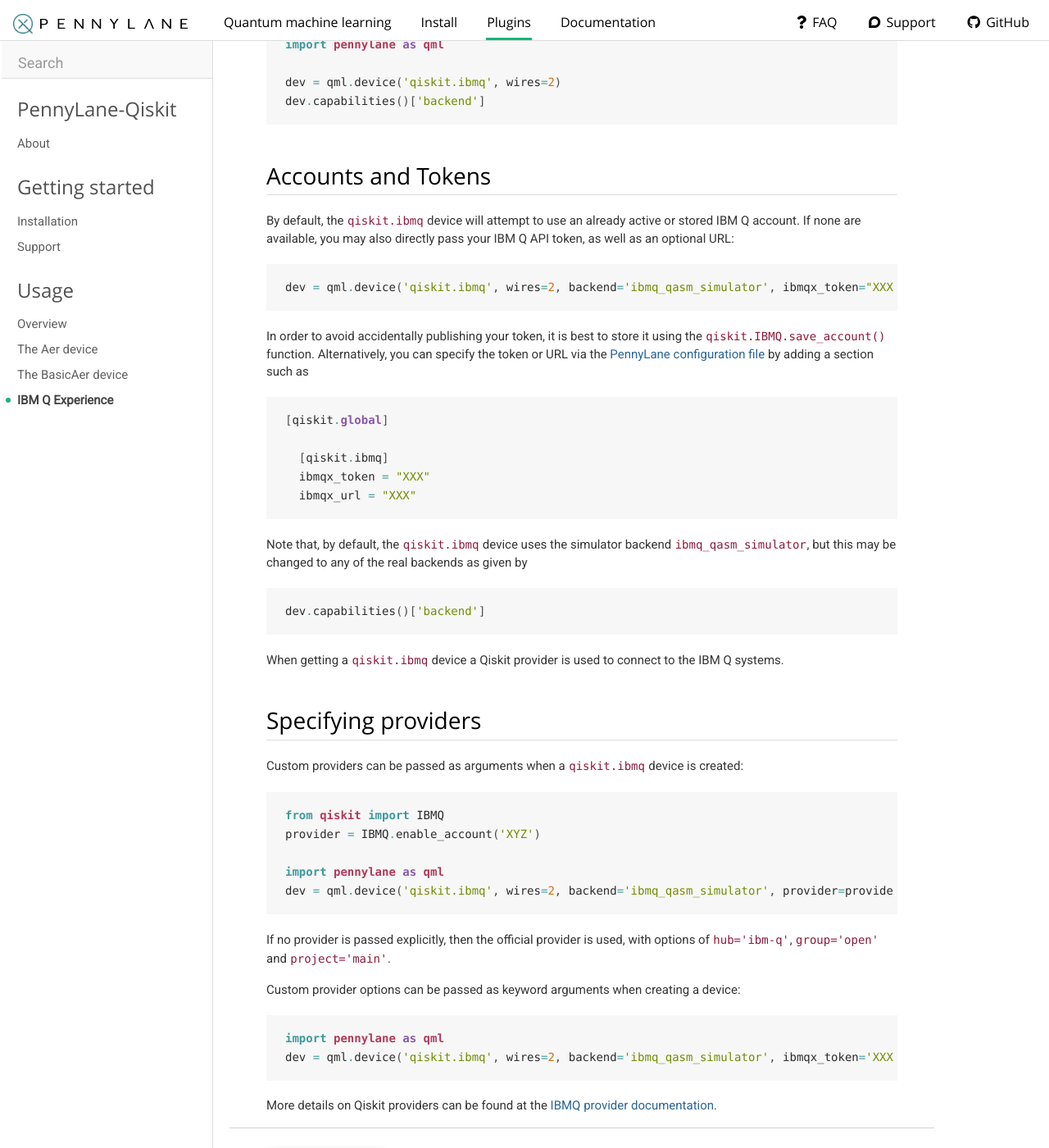
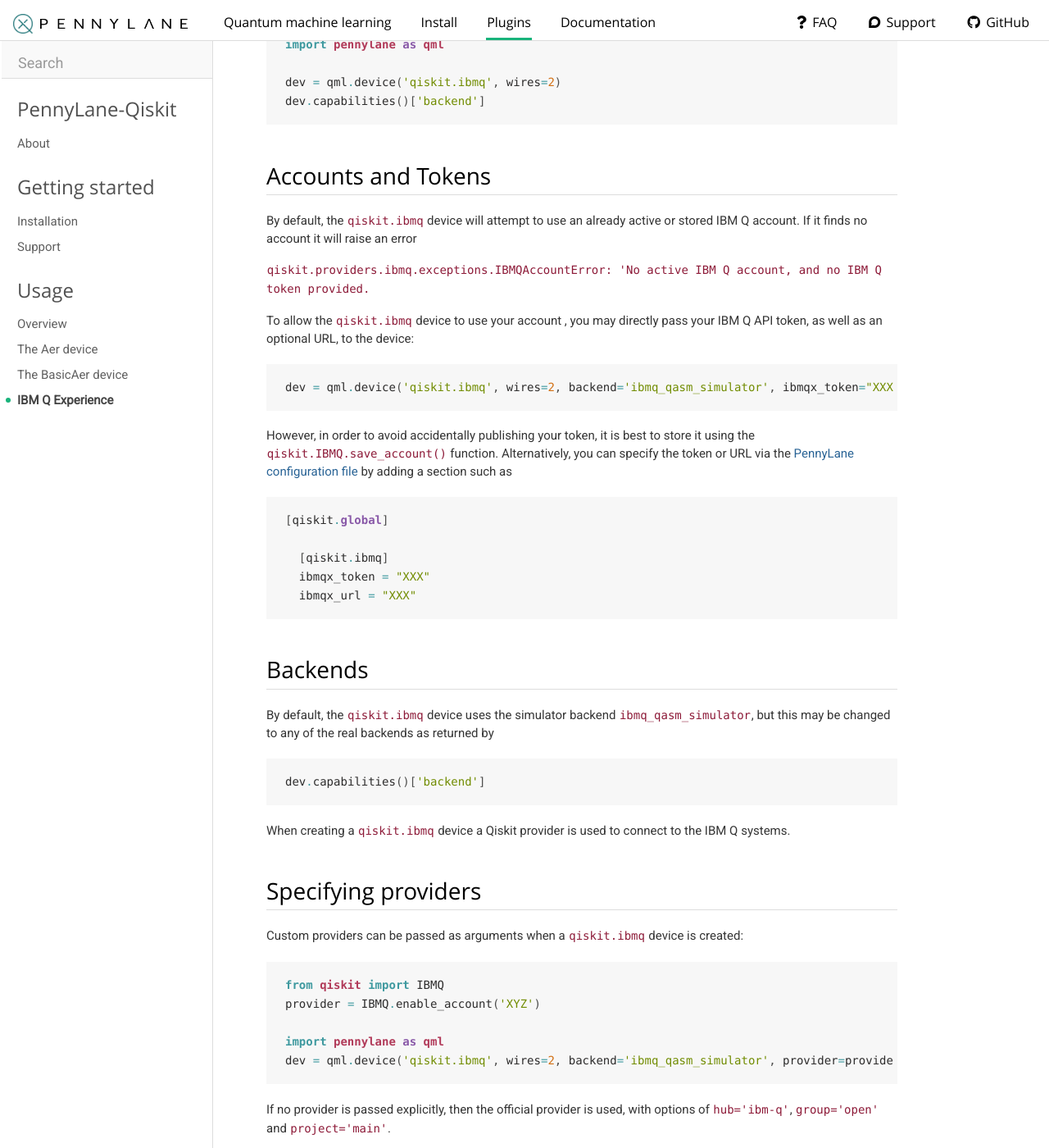
Before and after one commit to PennyLaneAI/pennylane-qiskit, a Sphinx documentation site: the page built from doc/devices/ibmq.rst, in a window 1280 px wide and 1400 px high, scrolled down 284 px. Shown: the whole window at 82% size. Built offline with Sphinx 7.4.7, drawn with Linux system fonts in a browser that asks for light colours; nearby versions of some CDN libraries; the version number could not be read and is left out; some of the changed text lies outside the part shown.

Commit message:
polishibmq docs

```diff
--- a/doc/devices/ibmq.rst
+++ b/doc/devices/ibmq.rst
@@ -18,15 +18,19 @@
 ~~~~~~~~~~~~~~~~~~~
 
 By default, the ``qiskit.ibmq`` device will attempt to use an already active or stored
-IBM Q account. If none are available, you may also directly pass your IBM Q API token,
-as well as an optional URL:
+IBM Q account. If it finds no account it will raise an error
+
+``qiskit.providers.ibmq.exceptions.IBMQAccountError: 'No active IBM Q account, and no IBM Q token provided.``
+
+To allow the ``qiskit.ibmq`` device to use your account , you may directly pass your IBM Q API token,
+as well as an optional URL, to the device:
 
 .. code-block:: python
 
     dev = qml.device('qiskit.ibmq', wires=2, backend='ibmq_qasm_simulator', ibmqx_token="XXX")
 
 
-In order to avoid accidentally publishing your token, it is best to store it using the
+However, in order to avoid accidentally publishing your token, it is best to store it using the
 ``qiskit.IBMQ.save_account()`` function. Alternatively, you can specify the token or URL via the
 `PennyLane configuration file <https://pennylane.readthedocs.io/en/latest/introduction/configuration.html>`__ by
 adding a section such as
@@ -39,14 +43,17 @@
     ibmqx_token = "XXX"
     ibmqx_url = "XXX"
 
-Note that, by default, the ``qiskit.ibmq`` device uses the simulator backend
-``ibmq_qasm_simulator``, but this may be changed to any of the real backends as given by
+Backends
+~~~~~~~~
+
+By default, the ``qiskit.ibmq`` device uses the simulator backend
+``ibmq_qasm_simulator``, but this may be changed to any of the real backends as returned by
 
 .. code-block:: python
 
     dev.capabilities()['backend']
 
-When getting a ``qiskit.ibmq`` device a Qiskit provider is used to connect to the IBM Q systems.
+When creating a ``qiskit.ibmq`` device a Qiskit provider is used to connect to the IBM Q systems.
 
 Specifying providers
 ~~~~~~~~~~~~~~~~~~~~
@@ -61,13 +68,16 @@
     import pennylane as qml
     dev = qml.device('qiskit.ibmq', wires=2, backend='ibmq_qasm_simulator', provider=provider)
 
-If no provider is passed explicitly, then the official provider is used, with options of ``hub='ibm-q'``, ``group='open'`` and ``project='main'``.
+If no provider is passed explicitly, then the official provider is used,
+with options of ``hub='ibm-q'``, ``group='open'`` and ``project='main'``.
 
 Custom provider options can be passed as keyword arguments when creating a device:
 
 .. code-block:: python
 
     import pennylane as qml
-    dev = qml.device('qiskit.ibmq', wires=2, backend='ibmq_qasm_simulator', ibmqx_token='XXX', hub='MYHUB', group='MYGROUP', project='MYPROJECT')
+    dev = qml.device('qiskit.ibmq', wires=2, backend='ibmq_qasm_simulator',
+                     ibmqx_token='XXX', hub='MYHUB', group='MYGROUP', project='MYPROJECT')
 
-More details on Qiskit providers can be found at the `IBMQ provider documentation <https://qiskit.org/documentation/apidoc/ibmq-provider.html>`_.
+More details on Qiskit providers can be found
+in the `IBMQ provider documentation <https://qiskit.org/documentation/apidoc/ibmq-provider.html>`_.
```
